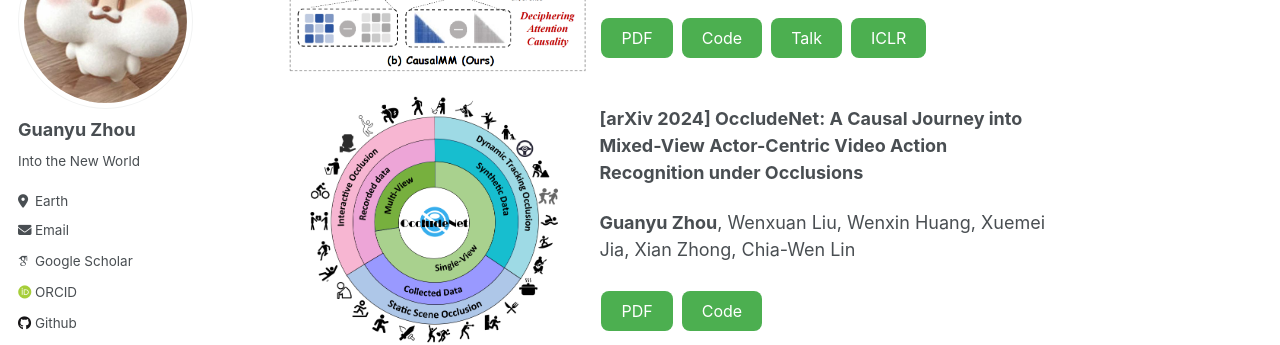
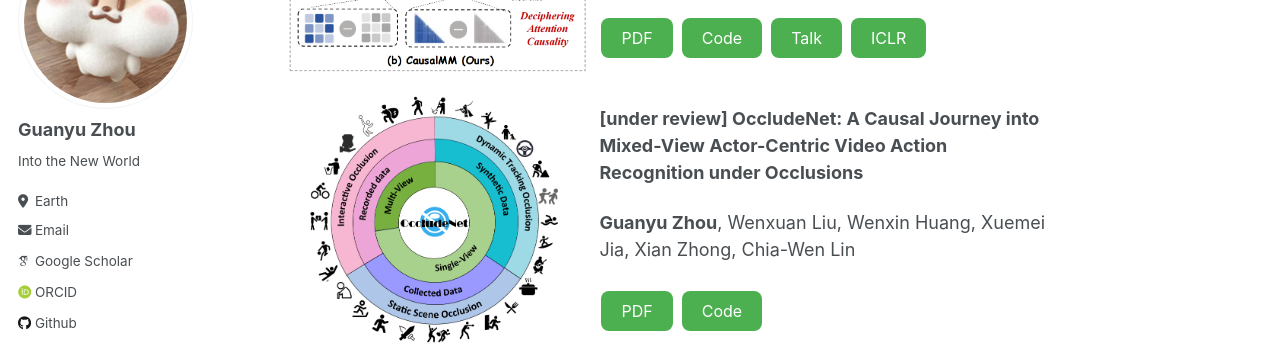
Before and after one commit to The-Martyr/the-martyr.github.io, a Jekyll site: the page built from _pages/about.md, in a window 1280 px wide and 900 px high, scrolled down 843 px. Shown: the part 152-497 px from the top of the window. Built offline with Jekyll 4.4.1, drawn with Linux system fonts in a browser that asks for light colours; some web fonts are replaced.

Commit message:
Update about.md

```diff
--- a/_pages/about.md
+++ b/_pages/about.md
@@ -61,7 +61,7 @@ button {
     <img src="/images/OccludeNet.png" alt="Flowchart" style="max-width: 90%;">
   </div>
   <div style="width: 60%; padding-left: 10px;">
-    <p><strong>[arXiv 2024] OccludeNet: A Causal Journey into Mixed-View Actor-Centric Video Action Recognition under Occlusions</strong></p>
+    <p><strong>[under review] OccludeNet: A Causal Journey into Mixed-View Actor-Centric Video Action Recognition under Occlusions</strong></p>
     <p><strong>Guanyu Zhou</strong>, Wenxuan Liu, Wenxin Huang, Xuemei Jia, Xian Zhong, Chia-Wen Lin</p>
     <a href="https://arxiv.org/pdf/2411.15729" target="_blank"><button>PDF</button></a>
     <a href="https://github.com/The-Martyr/OccludeNet-Dataset" target="_blank"><button>Code</button></a>
```
